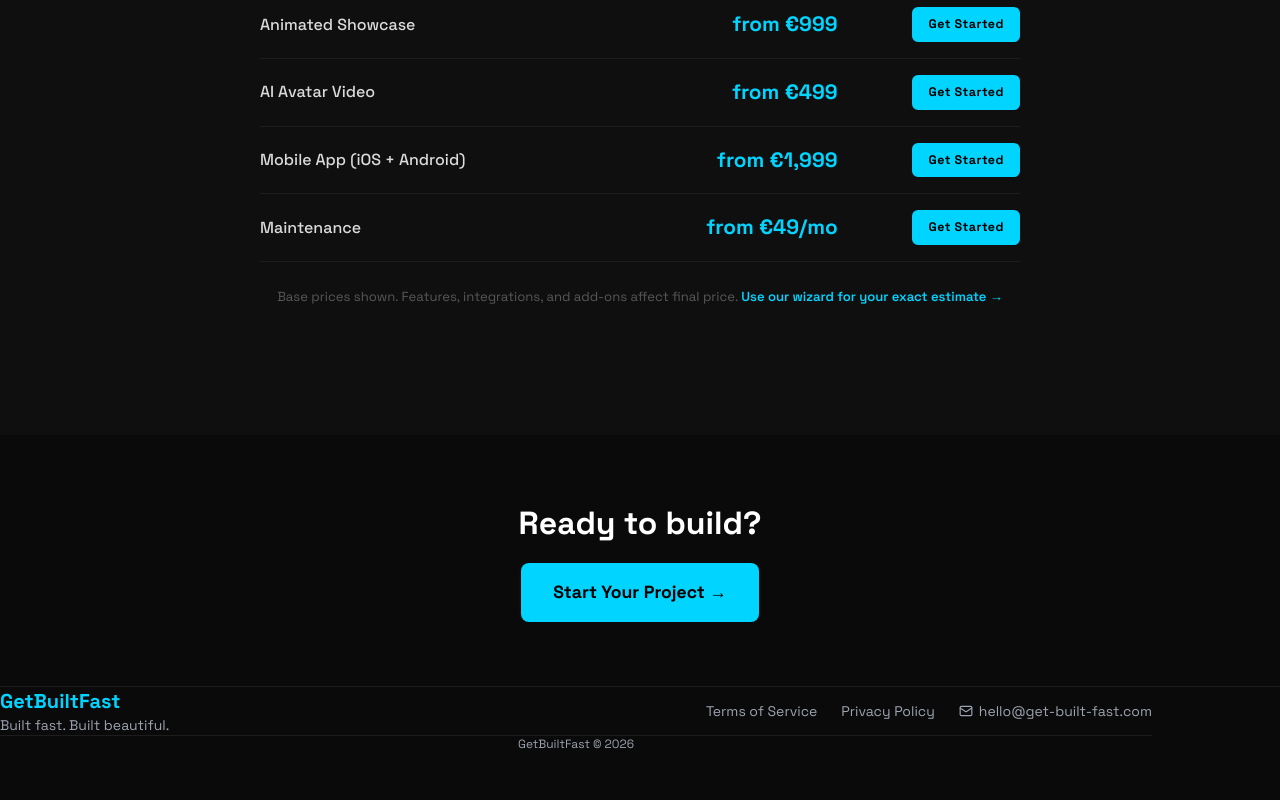
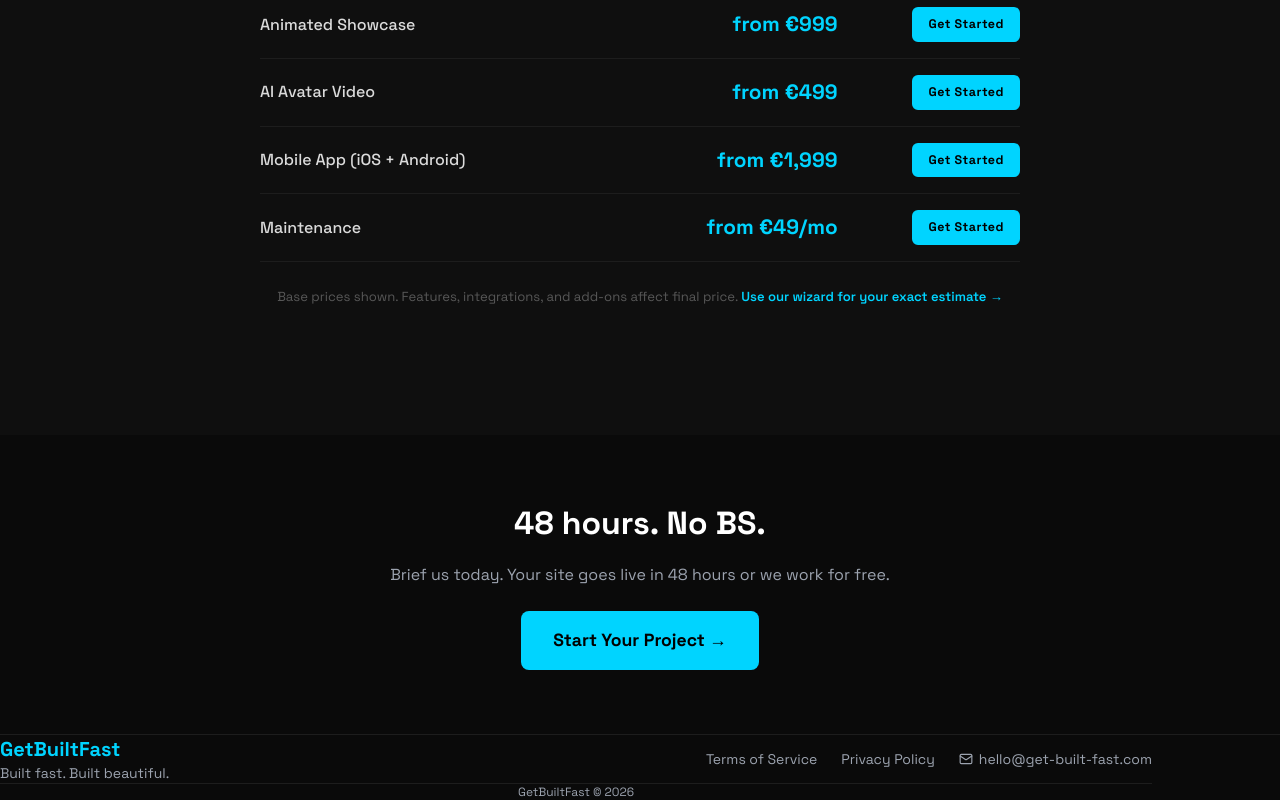
Before and after one commit to sethvaai/getbuiltfast-web, a Next.js app: page / in a window 1280 px wide. Shown: the part 3386-4186 px from the top of the page. Before the commit the page ends 4138 px from the top, so only its background shows below. Built offline with nearby package versions, Linux system fonts and the light colour scheme.

Commit message:
fix: replace bottom CTA copy

```diff
--- a/app/page.tsx
+++ b/app/page.tsx
@@ -151,7 +151,7 @@ export default function Home() {
         <Portfolio />
         <Pricing />
         <div style={{textAlign:"center",padding:"4rem 2rem"}}>
-        <h2 style={{fontSize:"2rem",fontWeight:700,marginBottom:"1rem"}}>Ready to build?</h2>
+        <h2 style={{fontSize:"2rem",fontWeight:700,marginBottom:"1rem"}}>48 hours. No BS.</h2><p style={{color:"var(--text-muted)",marginBottom:"1.5rem"}}>Brief us today. Your site goes live in 48 hours or we work for free.</p>
         <a href="/start" className="btn-primary" style={{display:"inline-block",padding:"1rem 2rem",fontSize:"1.1rem"}}>Start Your Project →</a>
       </div>
       </main>
```
